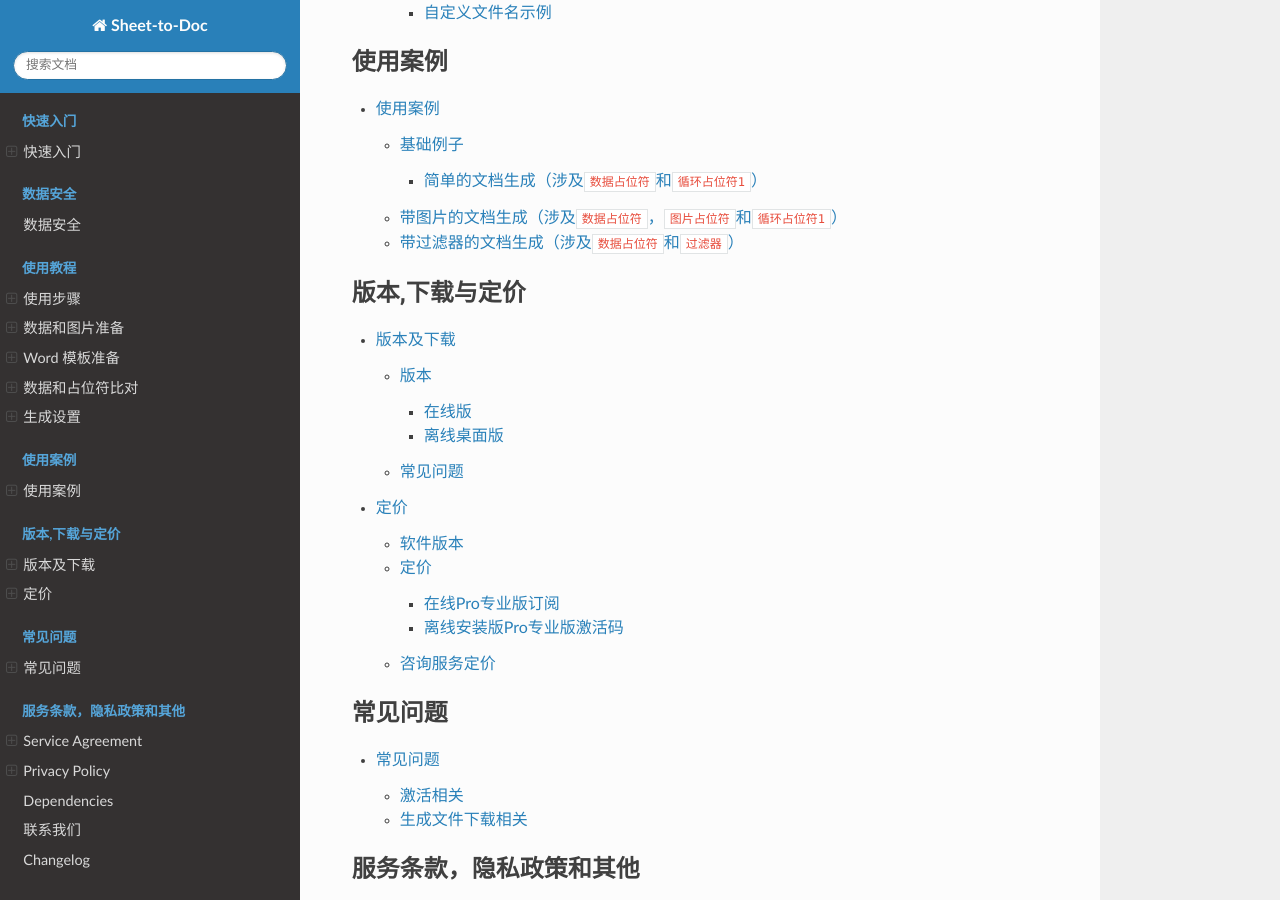
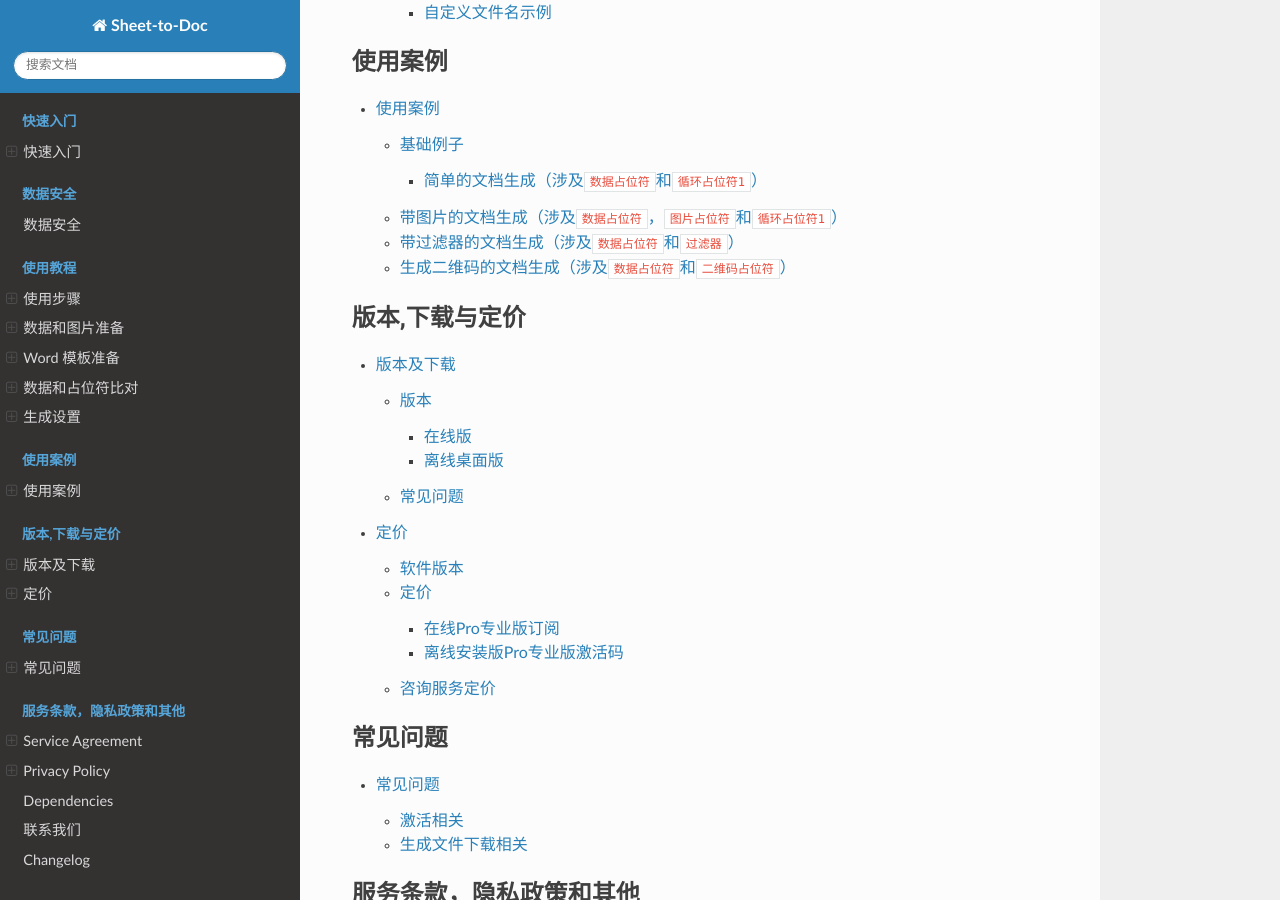
Before and after one commit to he-yang/sheet-to-doc-zh-cn, a Sphinx documentation site: the page built from source/index.rst, in a window 1280 px wide and 900 px high, scrolled down 1767 px. Built offline with Sphinx 7.4.7 and the Read the Docs theme 3.1.0, drawn with Linux system fonts in a browser that asks for light colours.

Commit message:
update examples

```diff
--- a/source/Examples.md
+++ b/source/Examples.md
@@ -67,6 +67,11 @@
 
 <iframe src="//player.bilibili.com/player.html?isOutside=true&aid=115834395562433&bvid=BV11CikBSEhh&cid=35174875665&p=1&autoplay=0" scrolling="no" border="0" frameborder="no" framespacing="0" allowfullscreen="true"></iframe>
 
+## 生成二维码的文档生成（涉及`数据占位符`和`二维码占位符`）
+
+- 设备二维码 （通过生成模式2生成）(生成若干这个独立的设备二维码)
+   - 数据来源：[sample-qrcode-1.xlsx](./_static/sample-qrcode-1.xlsx)
+   - 文档模版：[sample-qrcode-1.docx](./_static/sample-qrcode-1.docx)
 
 > 说明：
 > 后续逐渐增加其他示例，敬请期待。
```
Also changed, not shown: 2 other files.
